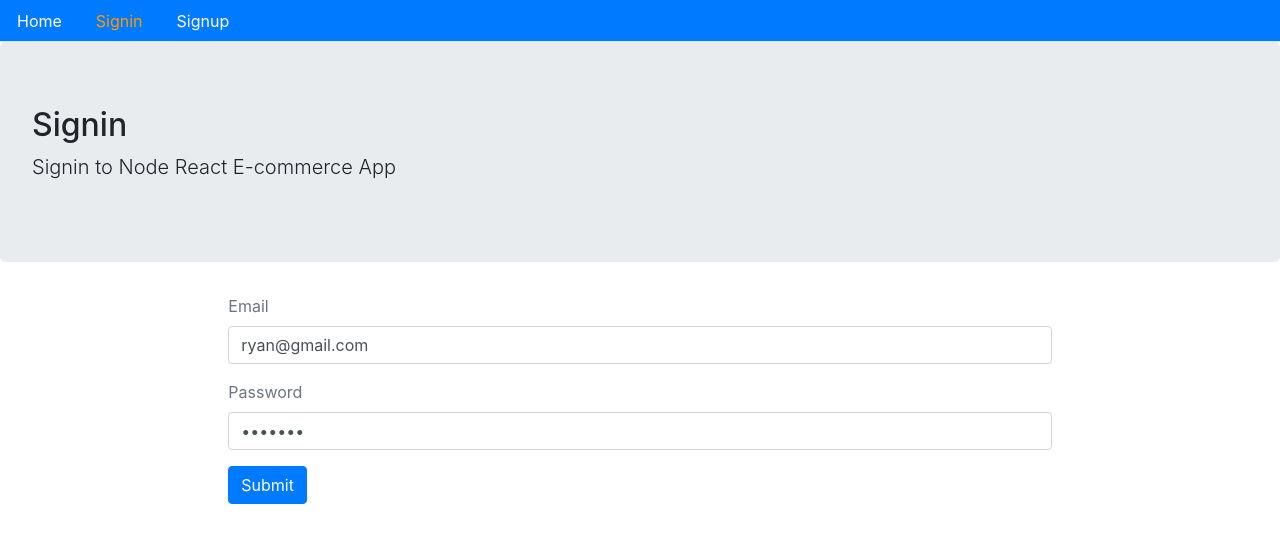
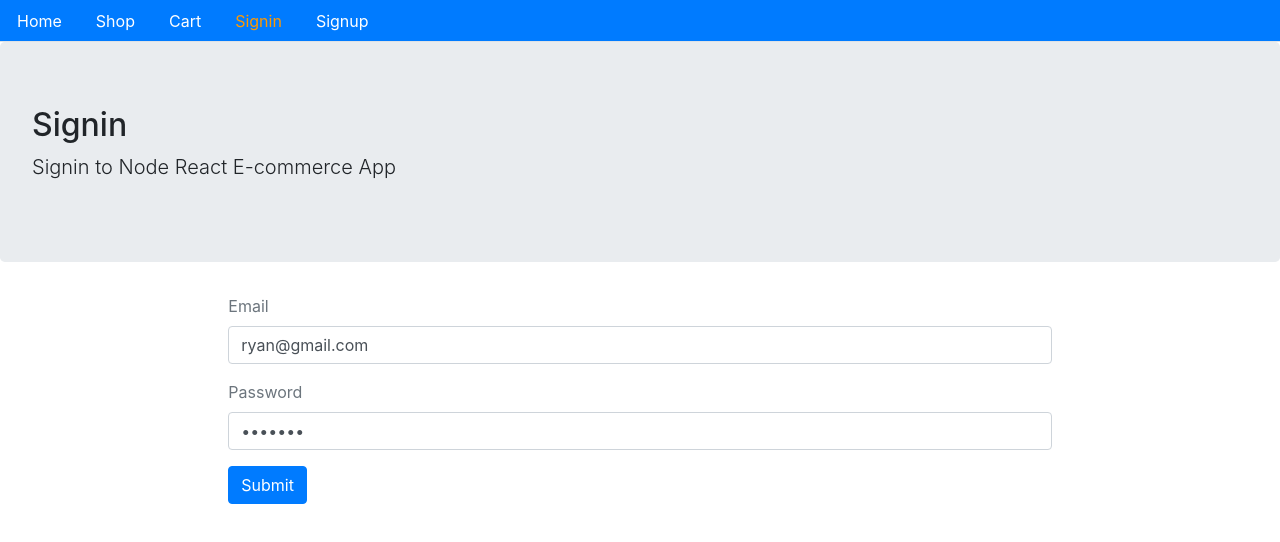
Before and after one commit to byohannes/ecommerce, a React (Create React App) app in the folder client/: page /signin in a window 1280 px wide. Shown: the top 542 px of the page. Built offline with nearby package versions, Linux system fonts and the light colour scheme; no server answers.

Commit message:
created a signout menu

```diff
--- a/client/src/core/Menu.js
+++ b/client/src/core/Menu.js
@@ -1,5 +1,6 @@
-import React from "react";
+import React, { Fragment } from "react";
 import { Link, withRouter } from "react-router-dom";
+import { signout, isAuthenticated } from "../auth";
 
 const isActive = (history, path) => {
   if (history.location.pathname === path) {
@@ -9,7 +10,7 @@ const isActive = (history, path) => {
   }
 };
 
-const Menu = ({history}) => (
+const Menu = ({ history }) => (
   <div>
     <ul className="nav nav-tabs bg-primary">
       <li className="nav-item">
@@ -18,6 +19,52 @@ const Menu = ({history}) => (
         </Link>
       </li>
 
+      <li className="nav-item">
+        <Link
+          className="nav-link"
+          style={isActive(history, "/shop")}
+          to="/shop"
+        >
+          Shop
+        </Link>
+      </li>
+
+      <li className="nav-item">
+        <Link
+          className="nav-link"
+          style={isActive(history, "/cart")}
+          to="/cart"
+        >
+          Cart{" "}
+        </Link>
+      </li>
+
+      {isAuthenticated() && isAuthenticated().user.role === 0 && (
+        <li className="nav-item">
+          <Link
+            className="nav-link"
+            style={isActive(history, "/user/dashboard")}
+            to="/user/dashboard"
+          >
+            Dashboard
+          </Link>
+        </li>
+      )}
+
+      {isAuthenticated() && isAuthenticated().user.role === 1 && (
+        <li className="nav-item">
+          <Link
+            className="nav-link"
+            style={isActive(history, "/admin/dashboard")}
+            to="/admin/dashboard"
+          >
+            Dashboard
+          </Link>
+        </li>
+      )}
+
+      {!isAuthenticated() && (
+        <Fragment>
           <li className="nav-item">
             <Link
               className="nav-link"
@@ -37,6 +84,24 @@ const Menu = ({history}) => (
               Signup
             </Link>
           </li>
+        </Fragment>
+      )}
+
+      {isAuthenticated() && (
+        <li className="nav-item">
+          <span
+            className="nav-link"
+            style={{ cursor: "pointer", color: "#ffffff" }}
+            onClick={() =>
+              signout(() => {
+                history.push("/");
+              })
+            }
+          >
+            Signout
+          </span>
+        </li>
+      )}
     </ul>
   </div>
 );
```
Lines whose indentation alone changed are shown as unchanged.
